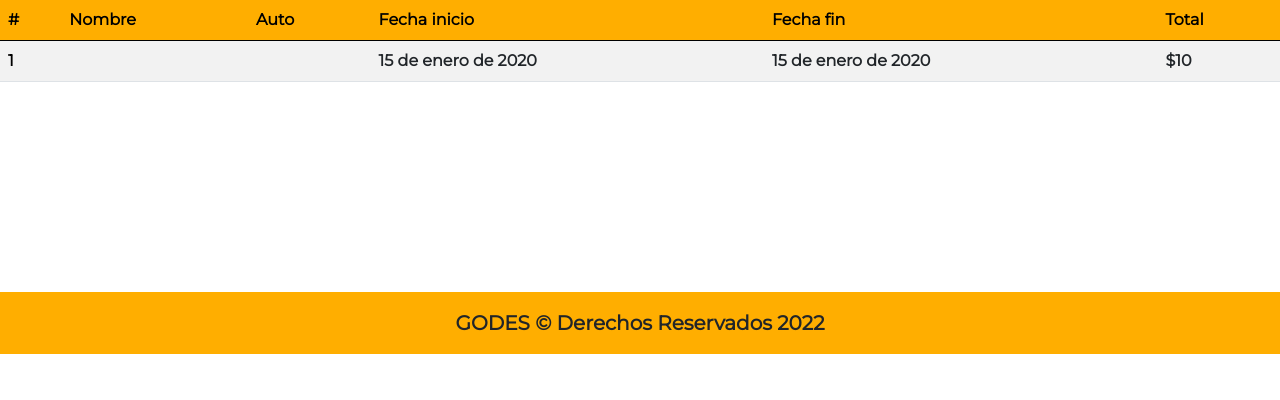
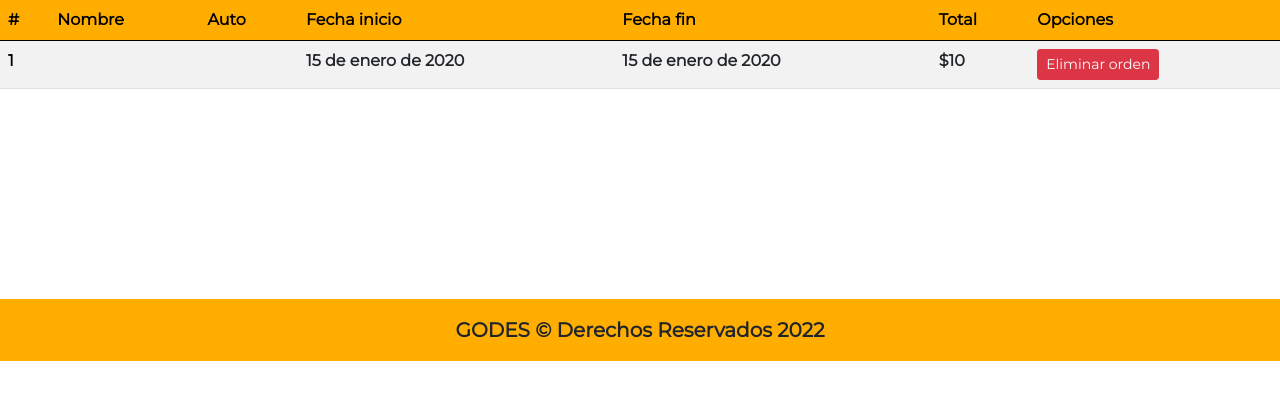
Before and after one commit to javiierssj/GODES-V5, a Django app: page /ordenes/ in a window 1280 px wide. Shown: the part 92-492 px from the top of the page. Run offline with Django 4.2, Linux system fonts and the light colour scheme; a user stored in the database is signed in; tables that the repository leaves empty hold one stand-in row (values such as "Sample post"); some libraries are stand-ins or nearby versions.

Commit message:
Eliminación de ordenes

```diff
--- a/RentCar/templates/RentCar/pag_registro.html
+++ b/RentCar/templates/RentCar/pag_registro.html
@@ -17,6 +17,7 @@
             <th scope="col">Fecha inicio</th>
             <th scope="col">Fecha fin</th>
             <th scope="col">Total</th>
+            <th scope="col">Opciones</th>
           </tr>
         </thead>
         <tbody>
@@ -28,6 +29,9 @@
             <td>{{i.dia_inicio}}</td>
             <td>{{i.dia_termino}}</td>
             <td>${{i.precio_total_orden}} </td>
+            <td>
+              <a href="{% url 'eliminarOrden' i.id_orden %}" class="btn btn-danger btn-sm">Eliminar orden</a>
+            </td>
           </tr>
           {% endfor %}
         </tbody>
--- a/RentCar/urls.py
+++ b/RentCar/urls.py
@@ -3,7 +3,7 @@
 from django.contrib import admin
 from django.conf import settings
 from django.contrib.auth.decorators import login_required
-from .views import inicio, informacion, mod_perfil, ordenes, registro, registarauto, inicioSesion, registrarusuario, login_view ,logout_view, catalogo_planilla, info_auto, mod_auto, perfil, registraOrdenV2, registraOrden
+from .views import inicio, informacion, mod_perfil, ordenes, registro, registarauto, inicioSesion, registrarusuario, login_view ,logout_view, catalogo_planilla, info_auto, mod_auto, perfil, registraOrdenV2, registraOrden, eliminarOrden
 
 
 urlpatterns = [
@@ -21,6 +21,7 @@
     path('catalogo_planilla/<pat>', info_auto,name="info_auto"),
     path('registraOrdenV2', login_required(registraOrdenV2), name="registraOrdenV2"),
     path('add-orden/', registraOrden, name="registraOrden"),
+    path('eliminarOrden/<id>', eliminarOrden, name="eliminarOrden"),
 
     path('acceso/',LoginView.as_view(template_name='RentCar/InicioSesion.html'),name="acceso"),
     path('sesion',login_view,name="sesion"),
--- a/RentCar/views.py
+++ b/RentCar/views.py
@@ -138,8 +138,12 @@
 def ordenes(request):
     ordenes = orden.objects.all()
     dat = {'ordenes': ordenes}
+    return render(request, 'RentCar/pag_registro.html', dat)
 
-    return render(request, 'RentCar/pag_registro.html', dat)
+def eliminarOrden(request, id):
+    orden1 = get_object_or_404(orden, id_orden=id)
+    orden1.delete()
+    return redirect(to="ordenes")
 
 def registro(request):
     return render(request, 'RentCar/pag_formulario.html')
```
